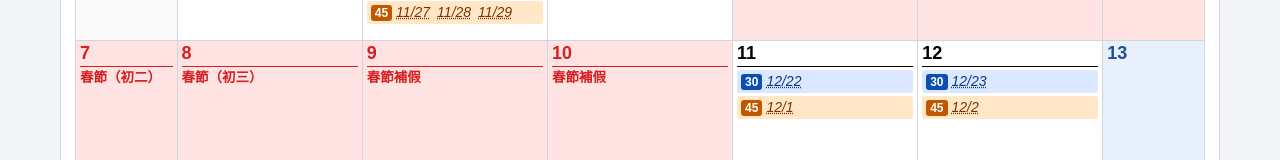
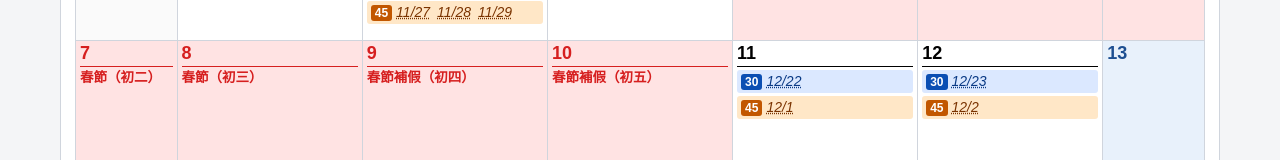
Before and after one commit to hsinhsin2018/bonjour-tools, a plain HTML site: page shipping-calendar/index.html in a window 1280 px wide. Shown: the part 5849-6009 px from the top of the page. Drawn offline with Linux system fonts and the light colour scheme.

Commit message:
出貨工作日計算表：2/9、2/10 標示為春節補假（初四）、（初五）
Co-Authored-By: Claude Opus 5.5 <noreply@anthropic.com>
Claude-Session: https://claude.ai/code/session_01GUZh2UiMLiiNJfXFv1bpG3

```diff
--- a/shipping-calendar/index.html
+++ b/shipping-calendar/index.html
@@ -283,8 +283,8 @@ const HOLIDAYS = {
   "2027-02-06":"春節（初一）",
   "2027-02-07":"春節（初二）",
   "2027-02-08":"春節（初三）",
-  "2027-02-09":"春節補假",
-  "2027-02-10":"春節補假",
+  "2027-02-09":"春節補假（初四）",
+  "2027-02-10":"春節補假（初五）",
   "2027-02-28":"和平紀念日",
   "2027-03-01":"和平紀念日補假",
   "2027-04-04":"兒童節",
```
